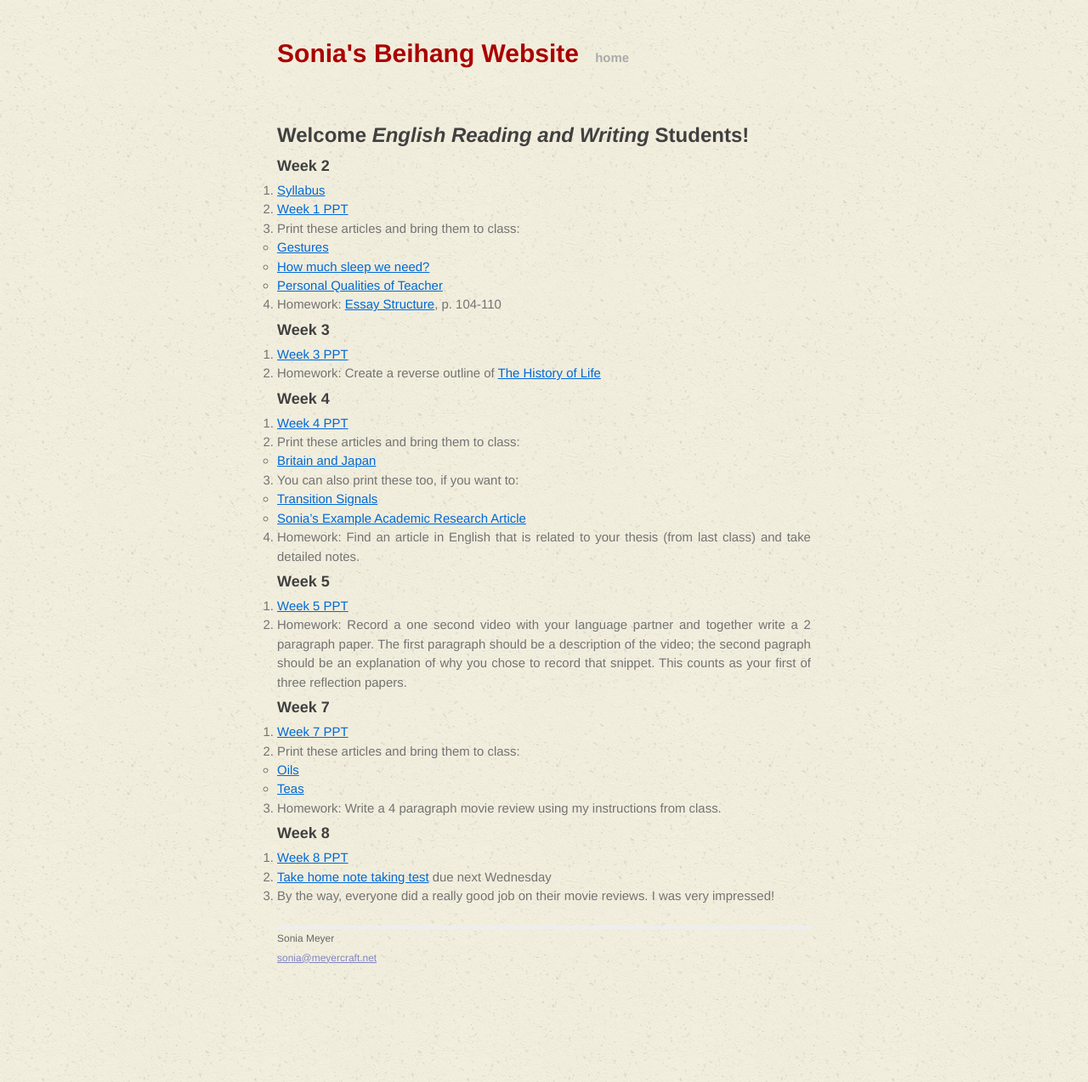
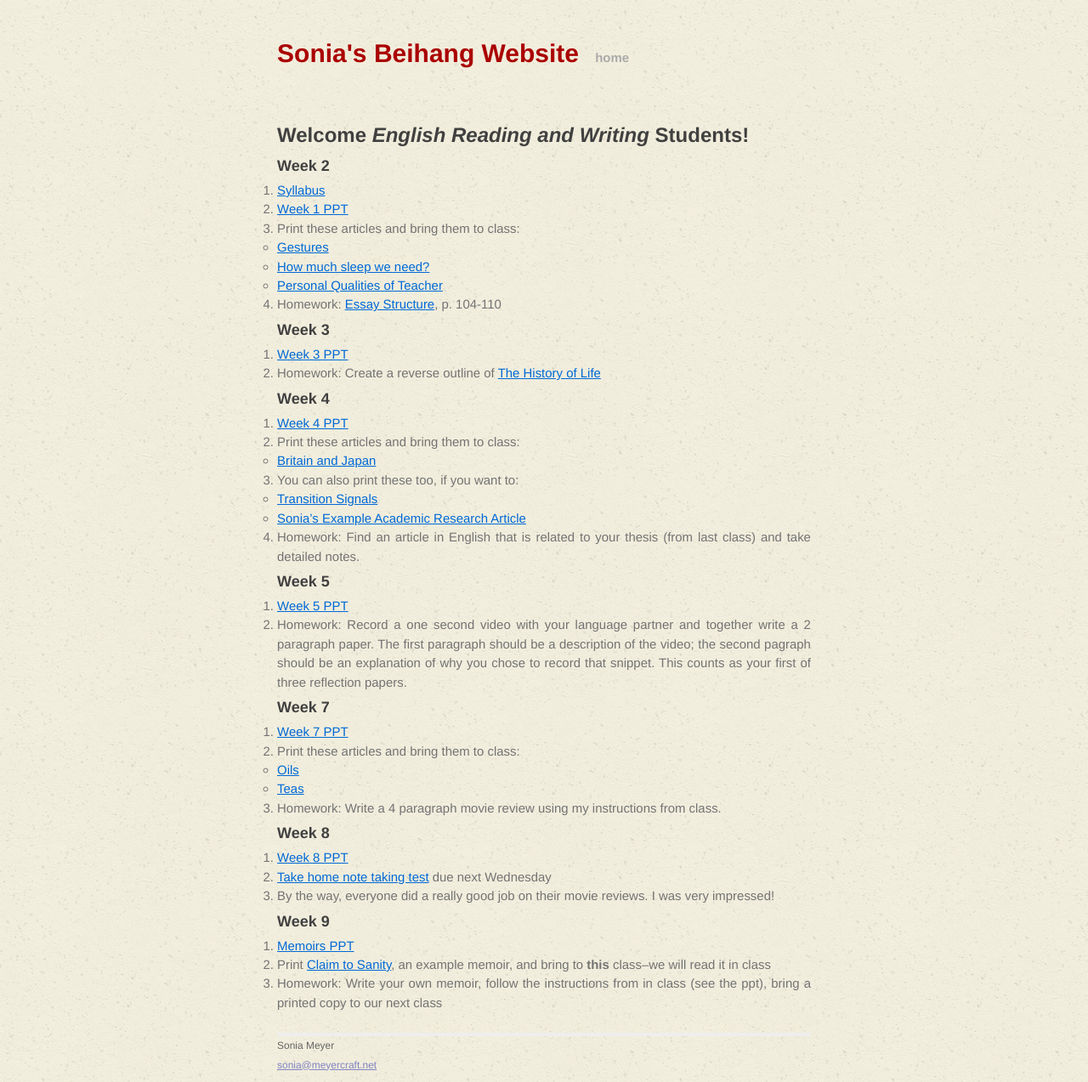
Before and after one commit to soniawmeyer/soniameyer-beihang-students-website, a Jekyll site: the page built from classes/s1s4rw.md, in a window 1280 px wide. Shown: the whole page at 85% size. Built offline with Jekyll 4.4.1, drawn with Linux system fonts in a browser that asks for light colours.

Commit message:
rww9 memoirs

```diff
--- a/classes/s1s4rw.md
+++ b/classes/s1s4rw.md
@@ -48,3 +48,8 @@ title: Professor Sonia Meyer's Beihang Website
 1. [Week 8 PPT](https://www.dropbox.com/s/q16c5qcoamhosh7/S14RW_WEEK%208_NOTES.ppt)
 2. [Take home note taking test](https://www.dropbox.com/s/2pe9flgf2yrqoyl/Take%20home%20test-Coffee.pdf) due next Wednesday
 3. By the way, everyone did a really good job on their movie reviews. I was very impressed!
+
+### Week 9
+1. [Memoirs PPT](https://www.dropbox.com/s/cdnrnnq1thot0xn/RWW9%20Memoir.ppt)
+2. Print [Claim to Sanity](https://www.dropbox.com/s/1leethnn33sdibg/Claim%20to%20Sanity-Excerpts.doc), an example memoir, and bring to **this** class--we will read it in class
+3. Homework: Write your own memoir, follow the instructions from in class (see the ppt), bring a printed copy to our next class
```
